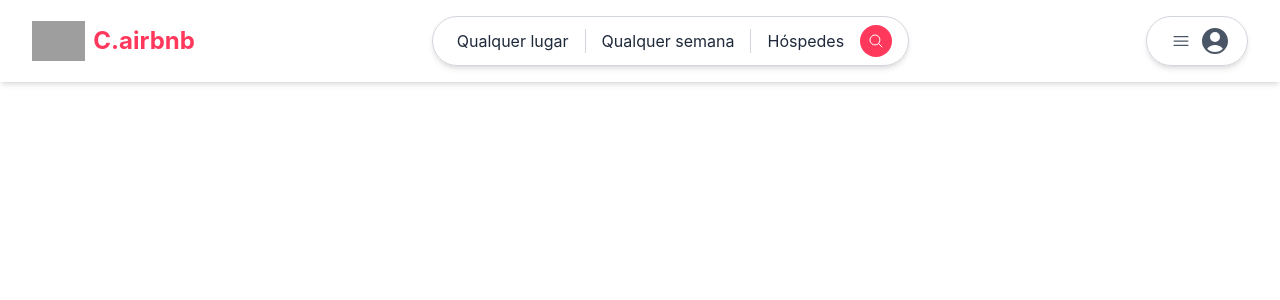
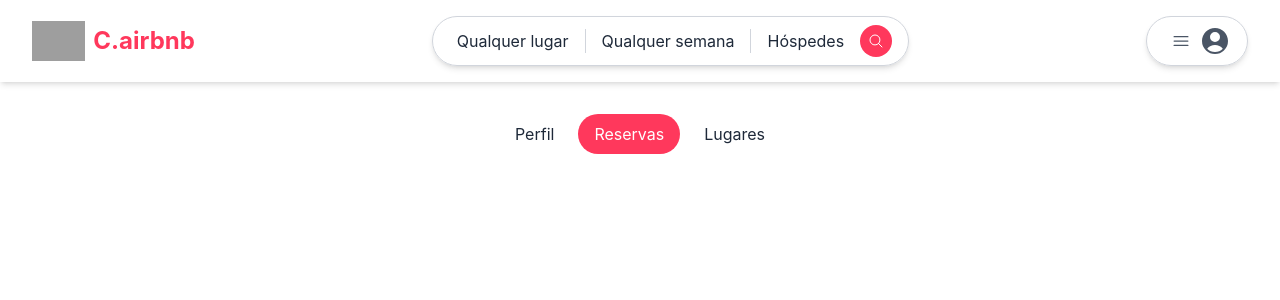
Before and after one commit to Williamhsf/clone-Airbnb---hashtag, a React (Vite) app in the folder front-end/: page /account/bookings in a window 1280 px wide. Shown: the top 300 px of the page. Built offline with nearby package versions, Linux system fonts and the light colour scheme; no server answers; grey boxes are pictures that could not be loaded.

Commit message:
complete backend refactor, JWT authentication, and full UserContext + Account Page integration

```diff
--- a/front-end/src/App.jsx
+++ b/front-end/src/App.jsx
@@ -1,42 +1,30 @@
-import Header from "./components/Header";
+import axios from "axios";
+import { BrowserRouter, Routes, Route } from "react-router-dom";
+import { UserContextProvider } from "./contexts/UserContext";
+
 import Home from "./pages/Home";
 import Login from "./pages/Login";
-import { BrowserRouter, Routes, Route } from "react-router-dom";
-import axios from "axios";
-import { useState, useEffect } from "react";
 import Register from "./pages/Register";
+import Account from "./pages/Account";
+import Header from "./components/Header";
 
 axios.defaults.baseURL = import.meta.env.VITE_AXIOS_BASE_URL;
 axios.defaults.withCredentials = true;
 
 function App() {
-  const [user, setUser] = useState(null);
-
-  useEffect(() => {
-    const axiosGet = async () => {
-      const { data } = await axios.get("/users/profile");
-
-      setUser(data);
-    }
-
-    axiosGet();
-  }, [])
-
   return (
+    <UserContextProvider>
       <BrowserRouter>
-      <Header user={user} />
+        <Header />
 
         <Routes>
           <Route path="/" element={<Home />} />
-
-        <Route
-          path="/login"
-          element={<Login user={user} setUser={setUser} />}
-        />
-
-        <Route path="/register" element={<Register setUser={setUser} />} />
+          <Route path="/login" element={<Login />} />
+          <Route path="/register" element={<Register />} />
+          <Route path="/account/:subpage?" element={<Account />} />
         </Routes>
       </BrowserRouter>
+    </UserContextProvider>
   );
 }
 
--- /dev/null
+++ b/front-end/src/components/AccProfile.jsx
@@ -0,0 +1,42 @@
+import React, { useState } from "react";
+import axios from "axios";
+import { Navigate } from "react-router-dom";
+import { useUserContext } from "../contexts/UserContext";
+
+const AccProfile = () => {
+  const { user, setUser } = useUserContext();
+  const [redirect, setRedirect] = useState(false);
+
+  const logout = async () => {
+    try {
+      const { data } = await axios.post("/users/logout");
+      console.log(data);
+
+      setUser(null);
+      setRedirect(true);
+    } catch (error) {
+      alert(JSON.stringify(error));
+    }
+  };
+
+  if (redirect) return <Navigate to="/" />;
+
+  if (!user) return <></>;
+
+  return (
+    <div className="flex flex-col items-center gap-4">
+      <p>
+        Logado como {user.name} ({user.email})
+      </p>
+
+      <button
+        onClick={logout}
+        className="bg-primary-400 min-w-44 cursor-pointer rounded-full px-4 py-2 text-white transition"
+      >
+        Logout
+      </button>
+    </div>
+  );
+};
+
+export default AccProfile;
--- a/front-end/src/components/Header.jsx
+++ b/front-end/src/components/Header.jsx
@@ -1,7 +1,9 @@
 import React from "react";
 import { Link } from "react-router-dom";
+import { useUserContext } from "../contexts/UserContext";
 
-const Header = ({ user }) => {
+const Header = () => {
+  const { user } = useUserContext();
   return (
     <header className="shadow-md">
       <div className="mx-auto flex max-w-7xl items-center justify-between px-4 py-4 sm:px-8">
@@ -40,7 +42,7 @@ const Header = ({ user }) => {
         </Link>
 
         {/* profile */}
-        <Link to={user ? "/account" : "/login"} className="flex items-center rounded-full border border-gray-300 py-2 pr-4 pl-6 shadow-md gap-2">
+        <Link to={user ? "/account/profile" : "/login"} className="flex items-center rounded-full border border-gray-300 py-2 pr-4 pl-6 shadow-md gap-2">
           <svg
             xmlns="http://www.w3.org/2000/svg"
             viewBox="0 0 24 24"
--- /dev/null
+++ b/front-end/src/contexts/UserContext.jsx
@@ -0,0 +1,27 @@
+import axios from "axios";
+
+import { createContext, useContext, useEffect, useState } from "react";
+
+export const UserContext = createContext(null);
+
+export const useUserContext = () => useContext(UserContext);
+
+export const UserContextProvider = ({ children }) => {
+  const [user, setUser] = useState(null);
+
+  useEffect(() => {
+    const axiosGet = async () => {
+      const { data } = await axios.get("/users/profile");
+
+      setUser(data);
+    };
+
+    axiosGet();
+  }, []);
+
+  return (
+    <UserContext.Provider value={{ user, setUser }}>
+      {children}
+    </UserContext.Provider>
+  );
+};
--- /dev/null
+++ b/front-end/src/pages/Account.jsx
@@ -0,0 +1,42 @@
+import React from "react";
+
+import { Link, useParams } from "react-router-dom";
+
+import AccProfile from "../components/AccProfile"
+
+const Account = () => {
+  const { subpage } = useParams();
+
+  const buttonClass = (button) => {
+    let finalClass =
+      "hover:bg-primary-400 cursor-pointer rounded-full px-4 py-2 transition hover:text-white";
+
+    if (button === subpage) finalClass += " bg-primary-400 text-white";
+
+    return finalClass;
+  };
+
+  return (
+    <section className="p-8">
+      <div className="mx-auto flex max-w-7xl flex-col items-center gap-8">
+        <div className="flex gap-2">
+          <Link to="/account/profile" className={buttonClass("profile")}>
+            Perfil
+          </Link>
+
+          <Link to="/account/bookings" className={buttonClass("bookings")}>
+            Reservas
+          </Link>
+
+          <Link to="/account/places" className={buttonClass("places")}>
+            Lugares
+          </Link>
+        </div>
+
+        {subpage === "profile" && <AccProfile />}
+      </div>
+    </section>
+  );
+};
+
+export default Account;
--- a/front-end/src/pages/Login.jsx
+++ b/front-end/src/pages/Login.jsx
@@ -1,8 +1,10 @@
 import React, { useState } from "react";
 import { Link, Navigate } from "react-router-dom";
 import axios from "axios";
+import { useUserContext } from "../contexts/UserContext";
 
-const Login = ({ user, setUser }) => {
+const Login = () => {
+  const { user, setUser } = useUserContext();
   const [email, setEmail] = useState("");
   const [password, setPassword] = useState("");
   const [redirect, setRedirect] = useState(false);
--- a/front-end/src/pages/Register.jsx
+++ b/front-end/src/pages/Register.jsx
@@ -1,8 +1,10 @@
 import React, { useState } from "react";
 import { Link, Navigate } from "react-router-dom";
 import axios from "axios";
+import { useUserContext } from "../contexts/UserContext";
 
-const Register = ({ setUser }) => {
+const Register = () => {
+  const { setUser } = useUserContext();
   const [name, setName] = useState("");
   const [email, setEmail] = useState("");
   const [password, setPassword] = useState("");
```
Also changed, not shown: 1 other file (tests, documents, lock files or other folders). Lines whose indentation alone changed are shown as unchanged.
